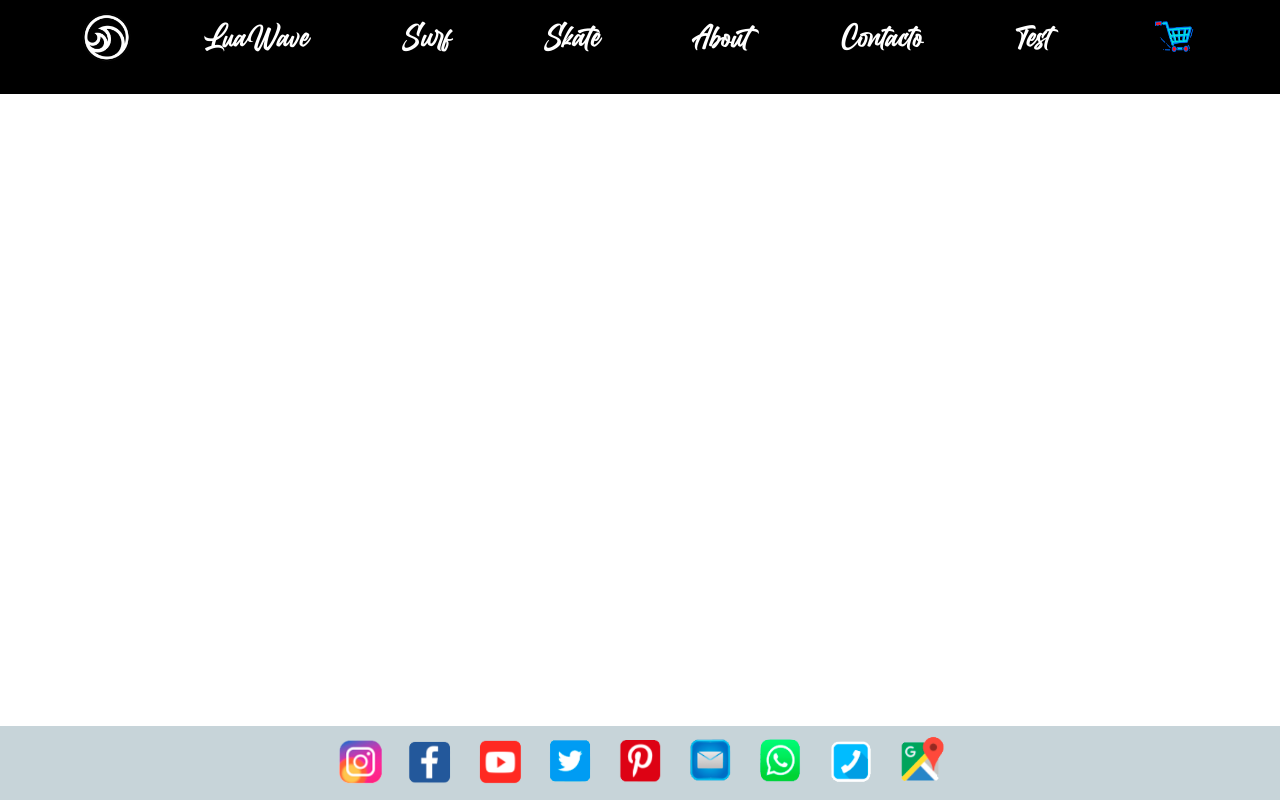
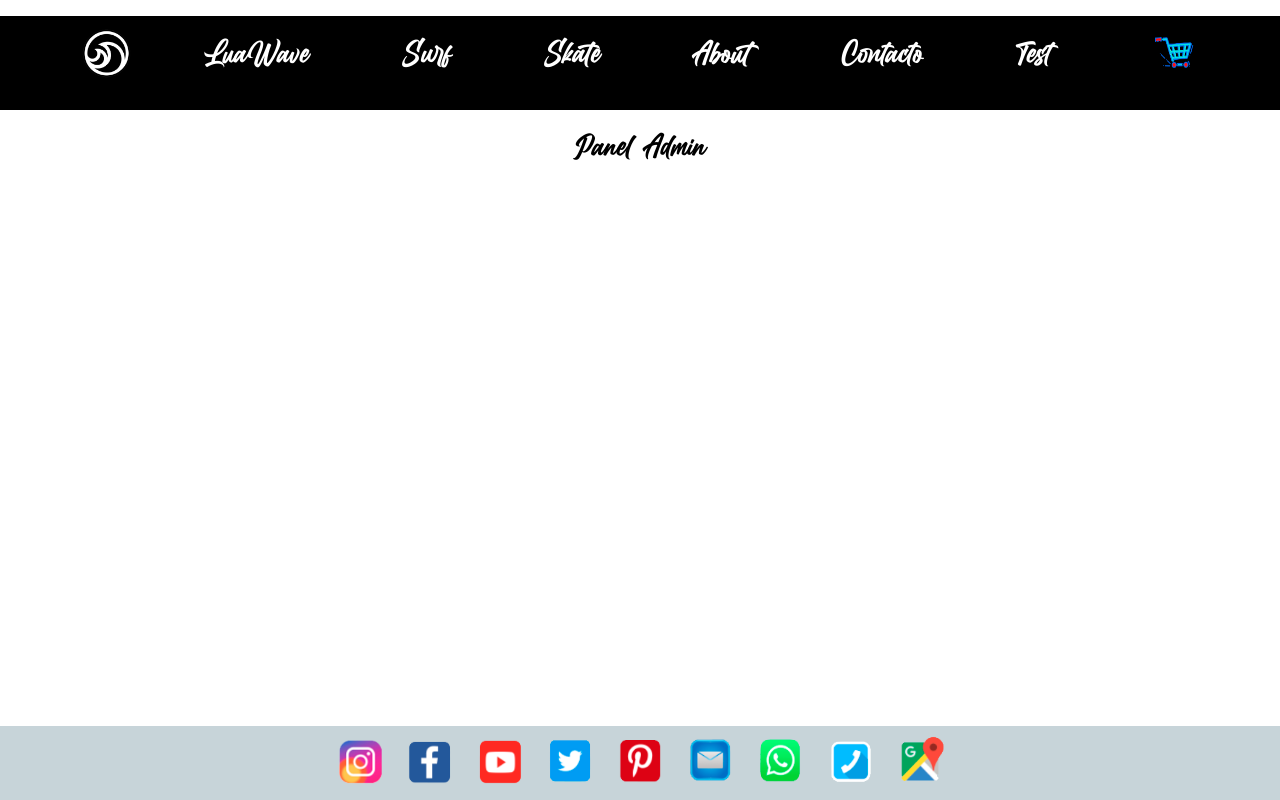
Before and after one commit to LuaWaveAPI/LuaWave, a React (Create React App) app in the folder frontend/: page /panel-admin in a window 1280 px wide. Built offline with nearby package versions, Linux system fonts and the light colour scheme.

Commit message:
PanelAdmin

```diff
--- a/frontend/src/App.js
+++ b/frontend/src/App.js
@@ -6,8 +6,8 @@ import Contact from "./views/contact/Contact";
 import Skate from "./views/skate/Skate";
 import Surf from "./views/surf/Surf";
 import Carrito from "./views/Carrito/Carrito";
+import Panel from "./views/admin/paneladmin";
 import { Link, Route, Routes } from "react-router-dom";
-import "./App.css";
 import logoLuaWave from "./img/logoLuaWave.png";
 import carrito from "./img/carrito.png";
 import iconoFooter1 from "./img/iconoFooter1.png";
@@ -97,6 +97,7 @@ function App() {
         <Route path="/contact/" element={<Contact />} />
         <Route path="/test/" element={<Test />} />
         <Route path="/carrito/" element={<Carrito />} />
+        <Route path="/panel-admin/" element={<Panel />} />
       </Routes>
     </>
   );
--- /dev/null
+++ b/frontend/src/components/PanelAdmin/PanelAdmin.jsx
@@ -0,0 +1,16 @@
+import style from '../PanelAdmin/PanelAdmin.module.css'
+
+function PanelAdmin () {
+    return (
+        <>
+        <p>s</p>
+        <p>s</p>
+        <p>s</p>
+
+
+        <h1>Panel Admin</h1>
+        </>
+    )
+}
+
+export default PanelAdmin
--- /dev/null
+++ b/frontend/src/views/admin/paneladmin.jsx
@@ -0,0 +1,9 @@
+import PanelAdmin from "../../components/PanelAdmin/PanelAdmin";
+
+function Panel () {
+    return (
+        <PanelAdmin />
+    )
+}
+
+export default Panel
```
Also changed, not shown: frontend/src/components/PanelAdmin/PanelAdmin.module.css (added).
